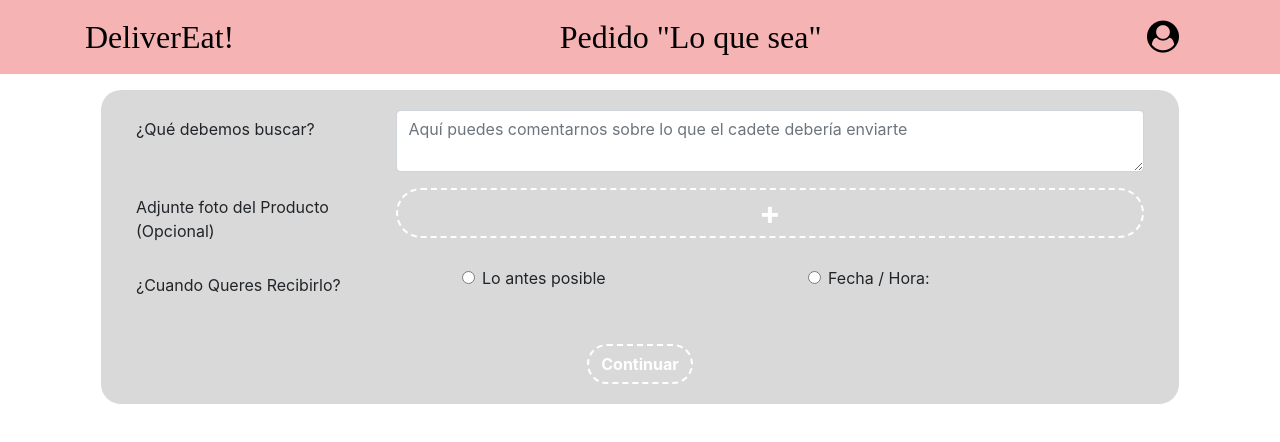
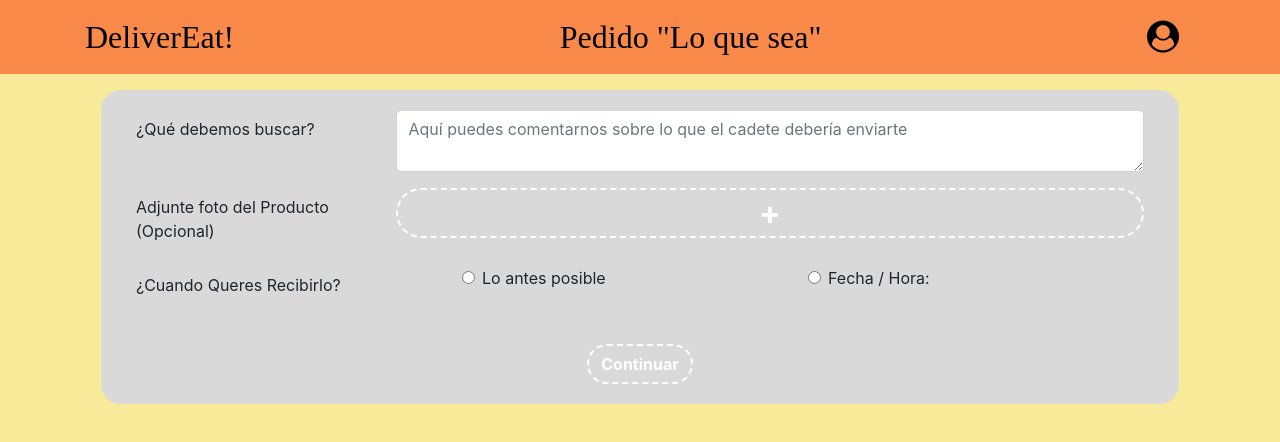
Before and after one commit to Luuzaall/ISW-Grupo2-2022, an Angular app: page / in a window 1280 px wide. Shown: the top 442 px of the page. Built offline with nearby package versions, Linux system fonts and the light colour scheme.

Commit message:
se ajusta el css

```diff
--- a/src/app/app.component.css
+++ b/src/app/app.component.css
@@ -1,5 +1,5 @@
 .navbar-pink{
-    background-color: #F6B3B3;
+    background-color: #F98948;
 }
 
 a{
--- a/src/app/components/forma-pago/forma-pago.component.css
+++ b/src/app/components/forma-pago/forma-pago.component.css
@@ -24,6 +24,7 @@
     border-style: dotted;
     border-width: 0.01em;
     text-align-last: center; /* NO SE COMO HACERLO ANDAR */
+    color: black;
   }
 
   h3 {
@@ -75,14 +76,15 @@
 
   .background{
     padding: 20px;
-    background-color: #D9D9D9;
+    background-color: #5D3A00;
     border-radius: 20px;
+    color: white;
   }
 
   .backgroundFormaPago {
     padding: 20px;
     margin-top: 2em;
-    background-color: #eceaea;
+    background-color: #684E32;
     border-radius: 20px;
     border-color: rgb(255, 255, 255);
   }
--- a/src/styles.css
+++ b/src/styles.css
@@ -1 +1,4 @@
 /* You can add global styles to this file, and also import other style files */
+body{
+    background-color: #F9EA9A !important;
+}
```
